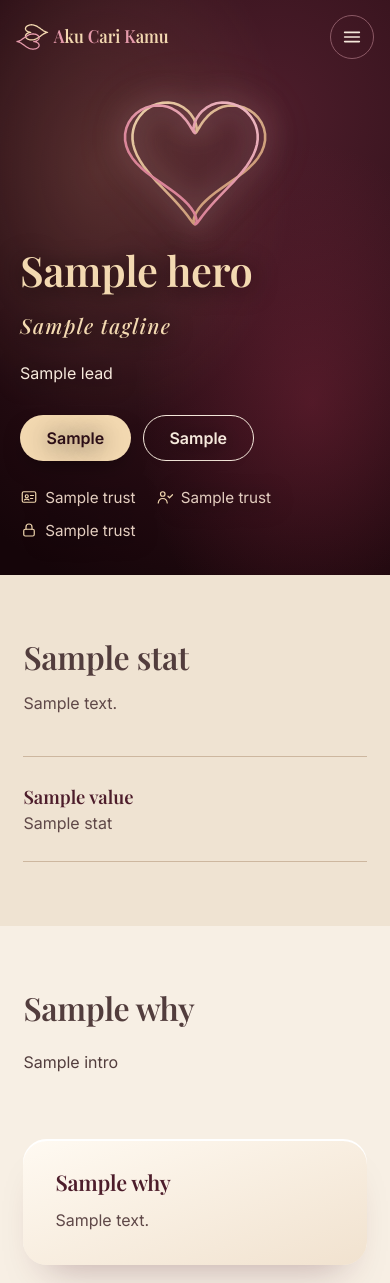
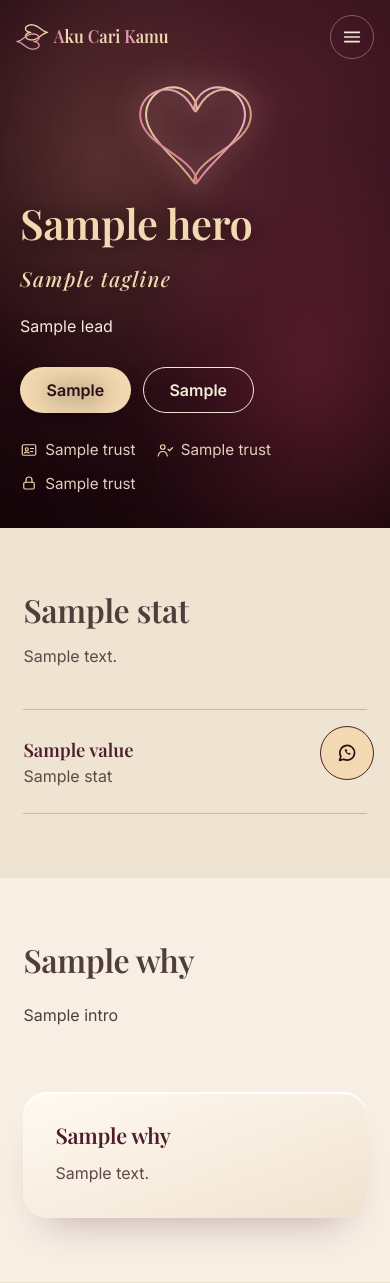
Before and after one commit to jasmiandre/ack-zen, a Python web app: template templates/public/landing.html in a window 390 px wide. Shown: the part 48-1331 px from the top of the page. Run offline with Jinja, Linux system fonts and the light colour scheme; the template is opened without the code that fills it: most values are stand-ins (such as "Sample title", 1, 10 or a date in 2020); some libraries are stand-ins or nearby versions.

Commit message:
feat(landing): hero revision - fonts, heart glow, tagline, trust strip, nav Daftar, themed WA bubble

```diff
--- a/content.json
+++ b/content.json
@@ -349,6 +349,7 @@
   },
   "whatsapp": {
     "button": "Channel WhatsApp",
+    "aria": "WhatsApp channel ACK",
     "url": "https://whatsapp.com/channel/0029Vb98jsT5vK9ziES81z20"
   },
   "footer": {
--- a/static/css/landing.css
+++ b/static/css/landing.css
@@ -225,10 +225,10 @@ dialog .btn-primary{background:var(--wine);color:var(--cream)}
 @media(min-width:900px){.nav-cta{display:inline-flex}}
 @media(max-width:899px){
  .hero{height:auto}
- .hero-pin{position:relative;height:auto;min-height:0;display:flex;flex-direction:column;padding:5.5rem 1.25rem 2rem}
- .hero-art{position:relative;inset:auto;width:100%;height:clamp(140px,38vw,190px);flex:none;margin-bottom:.75rem}
- .hero-svg,.hero-gl{width:clamp(140px,38vw,190px)}
+ .hero-pin{position:relative;height:auto;min-height:0;display:flex;flex-direction:column;padding:4.75rem 1.25rem 2rem}
+ .hero-art{position:relative;inset:auto;width:100%;height:clamp(110px,30vw,130px);flex:none;margin-bottom:.5rem}
+ .hero-svg,.hero-gl{width:clamp(110px,30vw,130px)}
  .hero-copy{align-self:flex-start}
- .wa{left:0;right:0;bottom:0;border-radius:0;justify-content:center;min-height:52px;border-width:1px 0 0}
- body.lp{padding-bottom:52px}
+ .wa{position:fixed;right:1rem;bottom:1rem;left:auto;width:54px;height:54px;min-height:52px;margin:0;padding:0;justify-content:center;border-radius:50%}
+ .wa span{position:absolute;width:1px;height:1px;overflow:hidden;clip:rect(0 0 0 0);white-space:nowrap}
 }
--- a/templates/public/landing.html
+++ b/templates/public/landing.html
@@ -201,7 +201,7 @@
   </p>
 </footer>
 
-<a class="wa" href="{{ c.whatsapp.url }}" target="_blank" rel="noopener noreferrer"><svg viewBox="0 0 24 24" width="22" height="22" aria-hidden="true" focusable="false"><path d="M4 20l1.3-4.2A8 8 0 1 1 8.4 18.8z" fill="none" stroke="currentColor" stroke-width="1.8" stroke-linejoin="round"/><path d="M9.5 8.5c.3 2.6 2.9 5.2 5.5 5.5l1.3-1.3-1.8-1-.9.7c-.8-.4-1.7-1.3-2.1-2.1l.7-.9-1-1.8z" fill="currentColor"/></svg><span>{{ c.whatsapp.button }}</span></a>
+<a class="wa" aria-label="{{ c.whatsapp.aria }}" href="{{ c.whatsapp.url }}" target="_blank" rel="noopener noreferrer"><svg viewBox="0 0 24 24" width="22" height="22" aria-hidden="true" focusable="false"><path d="M4 20l1.3-4.2A8 8 0 1 1 8.4 18.8z" fill="none" stroke="currentColor" stroke-width="1.8" stroke-linejoin="round"/><path d="M9.5 8.5c.3 2.6 2.9 5.2 5.5 5.5l1.3-1.3-1.8-1-.9.7c-.8-.4-1.7-1.3-2.1-2.1l.7-.9-1-1.8z" fill="currentColor"/></svg><span>{{ c.whatsapp.button }}</span></a>
 
 {% macro dlg(id, title, paras) %}
 <dialog id="{{ id }}" aria-labelledby="{{ id }}-t">
--- a/test_stage1.py
+++ b/test_stage1.py
@@ -290,9 +290,9 @@ class Rev2(Base):
         wa = [l for l in self.css().splitlines() if l.startswith(".wa{")][0]
         self.assertIn("var(--champ)", wa)
         self.assertNotIn("#0f3d2e", self.css())
-        self.assertIn('class="wa" href="https://whatsapp.com/channel/0029Vb98jsT5vK9ziES81z20"', self.html)
-        self.assertRegex(self.css(), r"\.wa\{left:0;right:0;bottom:0")  # mobile: docked bar + body padding, no occlusion
-        self.assertIn("padding-bottom:52px", self.css())
+        self.assertIn('class="wa" aria-label="WhatsApp channel ACK" href="https://whatsapp.com/channel/0029Vb98jsT5vK9ziES81z20"', self.html)
+        self.assertRegex(self.css(), r"\.wa\{position:fixed;right:1rem;bottom:1rem;left:auto;width:54px;height:54px;[^}]*border-radius:50%")  # mobile: round bubble, not full-width bar
+        self.assertNotIn("padding-bottom:52px", self.css())
 
     def test_r9_no_aku_kamu_kita_filler(self):
         self.assertNotIn('class="stages"', self.html)
```
